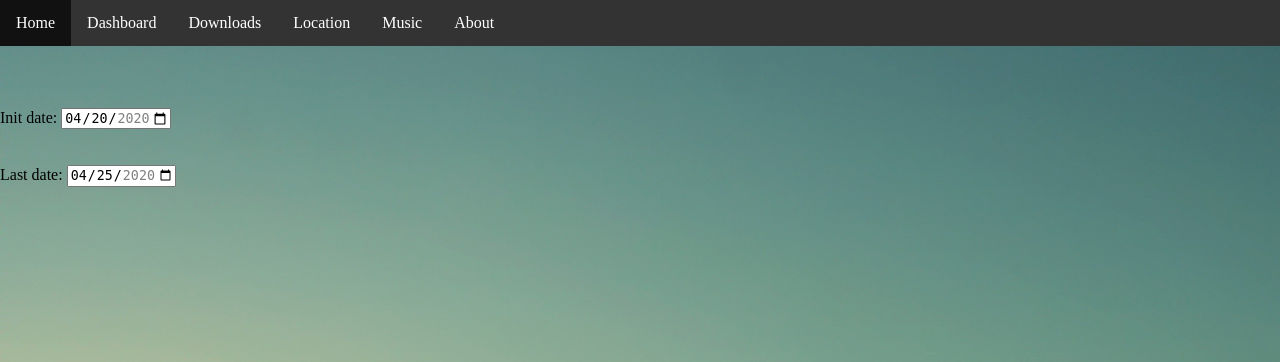
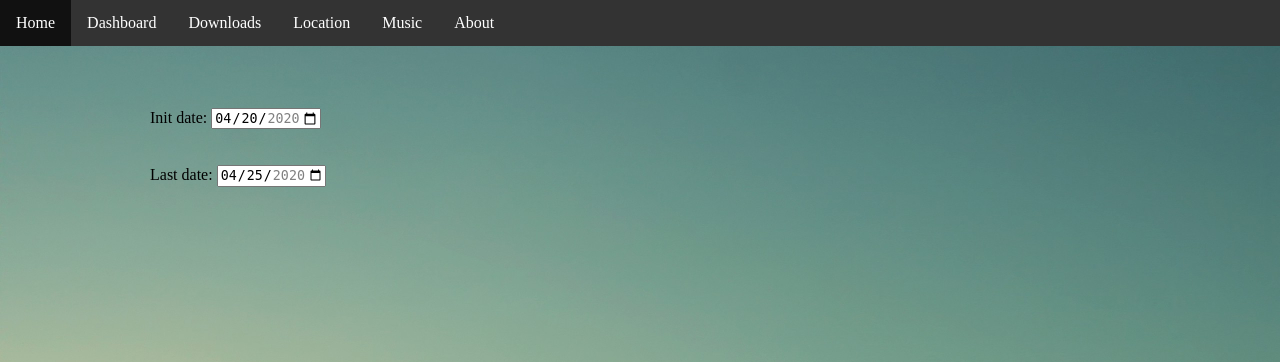
Before and after one commit to victorK8/Weather_Station-, a Flask app: page /downloads.html in a window 1280 px wide. Shown: the top 362 px of the page. Run offline with Flask 2, Linux system fonts and the light colour scheme; parts of the project's set-up code (start-up, migrations or seed data) failed here and were passed over.

Commit message:
centered inputs

```diff
--- a/WebServer/templates/downloads.html
+++ b/WebServer/templates/downloads.html
@@ -24,8 +24,8 @@
         color: black;
     }
 
-    #download-menu{
-      padding-left: 1000px;
+    div.downloadinput{
+      padding-left: 150px;
      }
 
 
@@ -80,14 +80,14 @@
   <!-- Download menu  -->
   <div id="menu" class="download-menu">
 
-    <div id="first-date" >
+    <div id="first-date" class="downloadinput">
       <label for="start">Init date:</label>
       <input type="date" id="init-date-input" name="trip-start" value="2020-04-20"  min="2020-01-01" max="2020-04-26">
     </div>
 
     <br></br>
 
-    <div id="last-date" >
+    <div id="last-date" class="downloadinput">
       <label for="end">Last date:</label>
       <input type="date" id="end-date-input" name="trip-start" value="2020-04-25"  min="2020-01-01" max="2020-04-26">
     </div>
```
